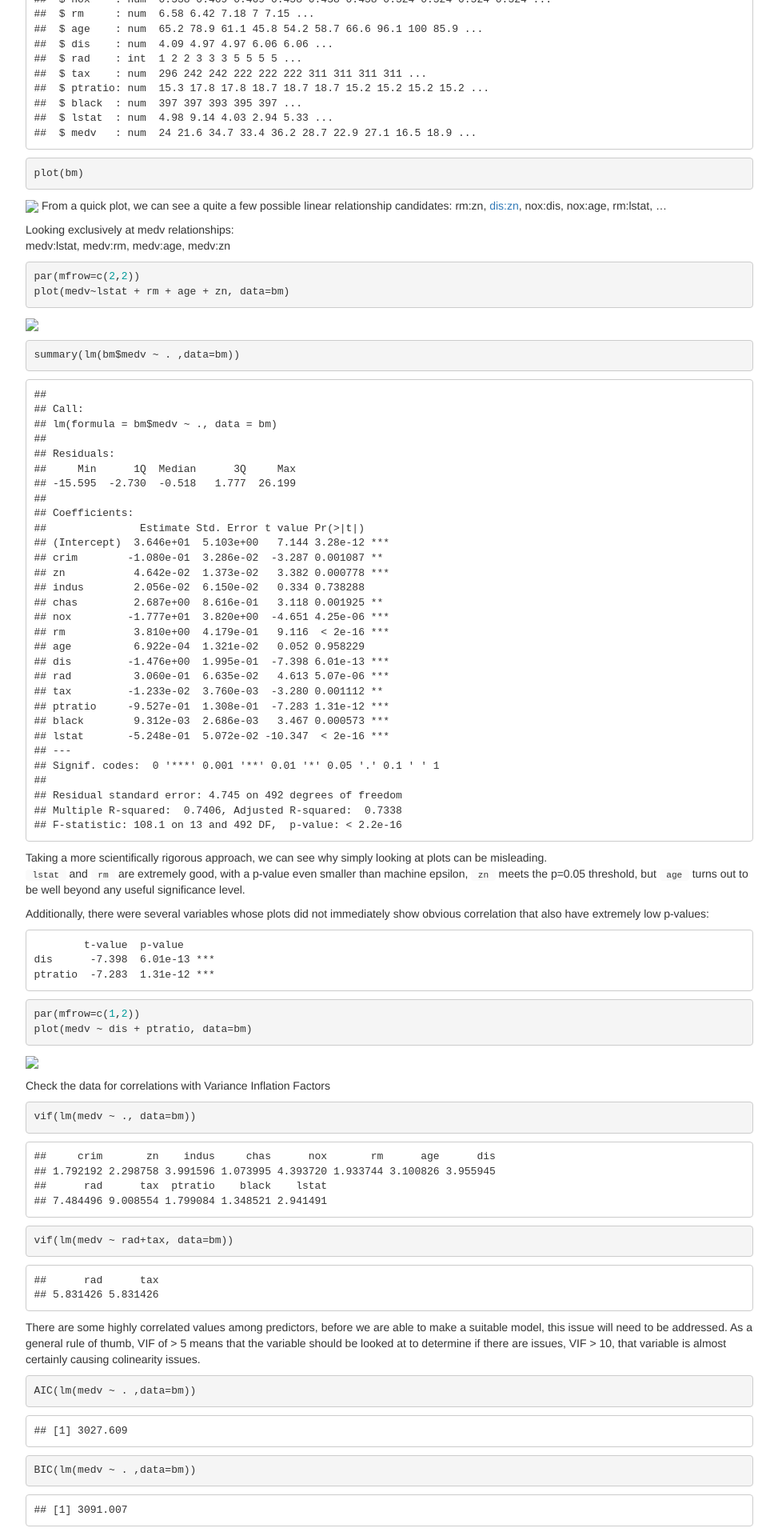
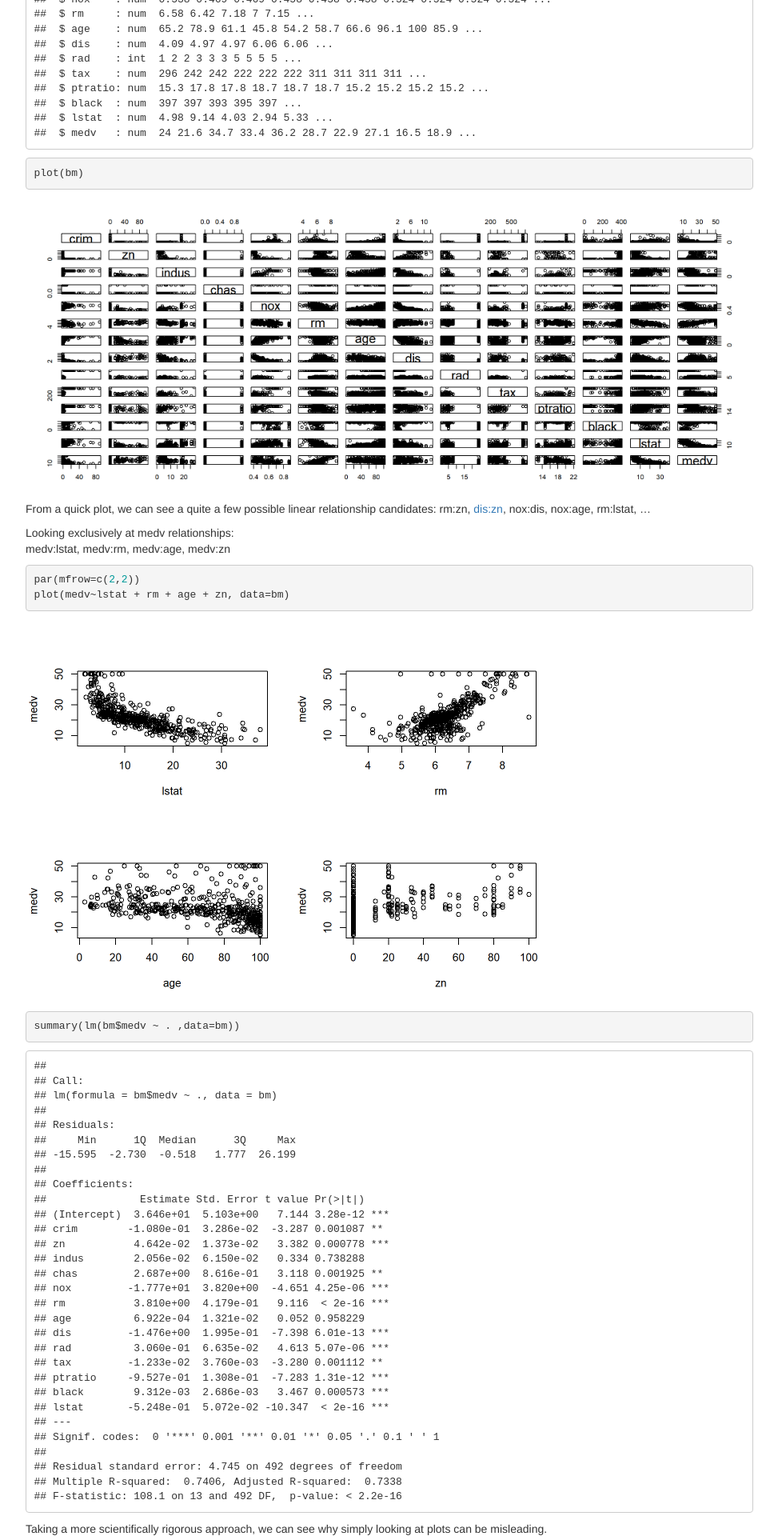
Before and after one commit to Rypo/rypo.github.io, a Jekyll site: the page built from _r/2018-12-30-multi-linear-regression.html, in a window 1280 px wide. Shown: the part 2032-3952 px from the top of the page at 80% size, without its empty margins (153-1126 px from the left). Built offline with Jekyll 4.4.1, drawn with Linux system fonts in a browser that asks for light colours; cached includes are drawn as plain includes; nearby versions of some CDN libraries.

Commit message:
Fix broken image links in R multi-linear-regression. Add 1 TODO.

```diff
--- a/_r/2018-12-30-multi-linear-regression.html
+++ b/_r/2018-12-30-multi-linear-regression.html
@@ -87,11 +87,11 @@ library(magrittr)</code></pre>
 ##  $ lstat  : num  4.98 9.14 4.03 2.94 5.33 ...
 ##  $ medv   : num  24 21.6 34.7 33.4 36.2 28.7 22.9 27.1 16.5 18.9 ...</code></pre>
 <pre class="r"><code>plot(bm)</code></pre>
-<p><img src="2018-12-30-multi-linear-regression_files/figure-html/bmplot-1.png" width="1152" /> From a quick plot, we can see a quite a few possible linear relationship candidates: rm:zn, <a href="dis:zn" class="uri">dis:zn</a>, nox:dis, nox:age, rm:lstat, …</p>
+<p><img src="/assets/images/rimgs/2018-12-30-multi-linear-regression_files/figure-html/bmplot-1.png" width="1152" /> From a quick plot, we can see a quite a few possible linear relationship candidates: rm:zn, <a href="dis:zn" class="uri">dis:zn</a>, nox:dis, nox:age, rm:lstat, …</p>
 <p>Looking exclusively at medv relationships: <br> medv:lstat, medv:rm, medv:age, medv:zn</p>
 <pre class="r"><code>par(mfrow=c(2,2))
 plot(medv~lstat + rm + age + zn, data=bm)</code></pre>
-<p><img src="2018-12-30-multi-linear-regression_files/figure-html/unnamed-chunk-2-1.png" width="672" /></p>
+<p><img src="/assets/images/rimgs/2018-12-30-multi-linear-regression_files/figure-html/unnamed-chunk-2-1.png" width="672" /></p>
 <pre class="r"><code>summary(lm(bm$medv ~ . ,data=bm))</code></pre>
 <pre><code>##
 ## Call:
@@ -130,7 +130,7 @@ dis      -7.398  6.01e-13 ***
 ptratio  -7.283  1.31e-12 ***</code></pre>
 <pre class="r"><code>par(mfrow=c(1,2))
 plot(medv ~ dis + ptratio, data=bm)</code></pre>
-<p><img src="2018-12-30-multi-linear-regression_files/figure-html/unnamed-chunk-3-1.png" width="672" /></p>
+<p><img src="/assets/images/rimgs/2018-12-30-multi-linear-regression_files/figure-html/unnamed-chunk-3-1.png" width="672" /></p>
 <p>Check the data for correlations with Variance Inflation Factors</p>
 <pre class="r"><code>vif(lm(medv ~ ., data=bm))</code></pre>
 <pre><code>##     crim       zn    indus     chas      nox       rm      age      dis
@@ -339,7 +339,7 @@ print(paste(&#39;AIC:&#39;,round(AIC(lm_poly),3), &quot;BIC:&quot;,round(BIC(lm_
 <p><a href="http://r-statistics.co/Linear-Regression.html" class="uri">http://r-statistics.co/Linear-Regression.html</a></p>
 <pre class="r"><code>par(mfrow=c(2,2))
 plot(lm_poly)</code></pre>
-<p><img src="2018-12-30-multi-linear-regression_files/figure-html/lmfin-1.png" width="1152" /></p>
+<p><img src="/assets/images/rimgs/2018-12-30-multi-linear-regression_files/figure-html/lmfin-1.png" width="1152" /></p>
 </div>
 </div>
 <div id="carseats" class="section level2">
@@ -388,7 +388,7 @@ plot(lm_poly)</code></pre>
 ##  $ Urban      : Factor w/ 2 levels &quot;No&quot;,&quot;Yes&quot;: 2 2 2 2 2 1 2 2 1 1 ...
 ##  $ US         : Factor w/ 2 levels &quot;No&quot;,&quot;Yes&quot;: 2 2 2 2 1 2 1 2 1 2 ...</code></pre>
 <pre class="r"><code>plot(cs)</code></pre>
-<p><img src="2018-12-30-multi-linear-regression_files/figure-html/unnamed-chunk-15-1.png" width="672" /></p>
+<p><img src="/assets/images/rimgs/2018-12-30-multi-linear-regression_files/figure-html/unnamed-chunk-15-1.png" width="672" /></p>
 <pre class="r"><code>summary(lm(Sales ~ ., data=cs))</code></pre>
 <pre><code>##
 ## Call:
@@ -470,7 +470,7 @@ vif(lm(Sales ~., data=scs))</code></pre>
 ## Age         1.016830  1        1.008380</code></pre>
 <p>Neither the original nor the reduced data appear to have issues with high collinearity, so no further action is required before modeling</p>
 <pre class="r"><code>plot(scs)</code></pre>
-<p><img src="2018-12-30-multi-linear-regression_files/figure-html/unnamed-chunk-20-1.png" width="960" /></p>
+<p><img src="/assets/images/rimgs/2018-12-30-multi-linear-regression_files/figure-html/unnamed-chunk-20-1.png" width="960" /></p>
 <p>A quick plot shows potential for a linear relationships between Price and CompPrice/Sales</p>
 </div>
 <div id="models-1" class="section level3">
@@ -576,7 +576,7 @@ summary(lm_fin)</code></pre>
 <p>Because the model complexity increased a fair deal from these modifications, the BIC value increased and AIC only decreased slightly. Thus, it is debatable whether making these changes actually would improve the model’s predictive power.</p>
 <pre class="r"><code>par(mfrow=c(2,2))
 plot(lm_fin)</code></pre>
-<p><img src="2018-12-30-multi-linear-regression_files/figure-html/csfin-1.png" width="1152" /></p>
+<p><img src="/assets/images/rimgs/2018-12-30-multi-linear-regression_files/figure-html/csfin-1.png" width="1152" /></p>
 </div>
 </div>
 <div id="conclusions" class="section level2">
```
Also changed, not shown: TODO.md (+1 -1 lines).
